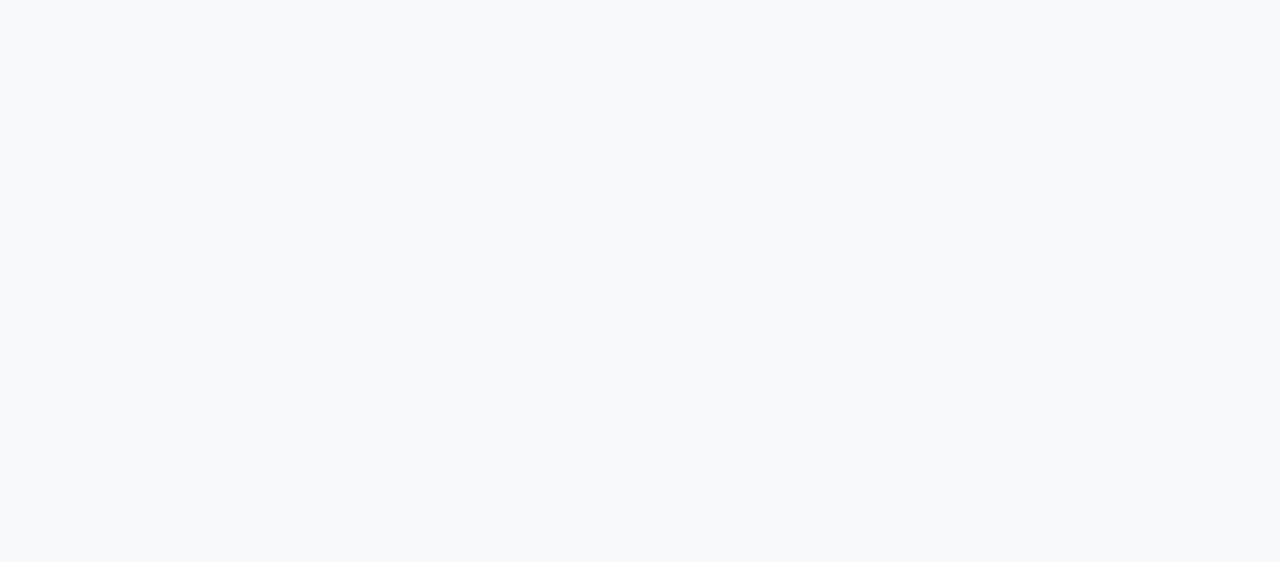
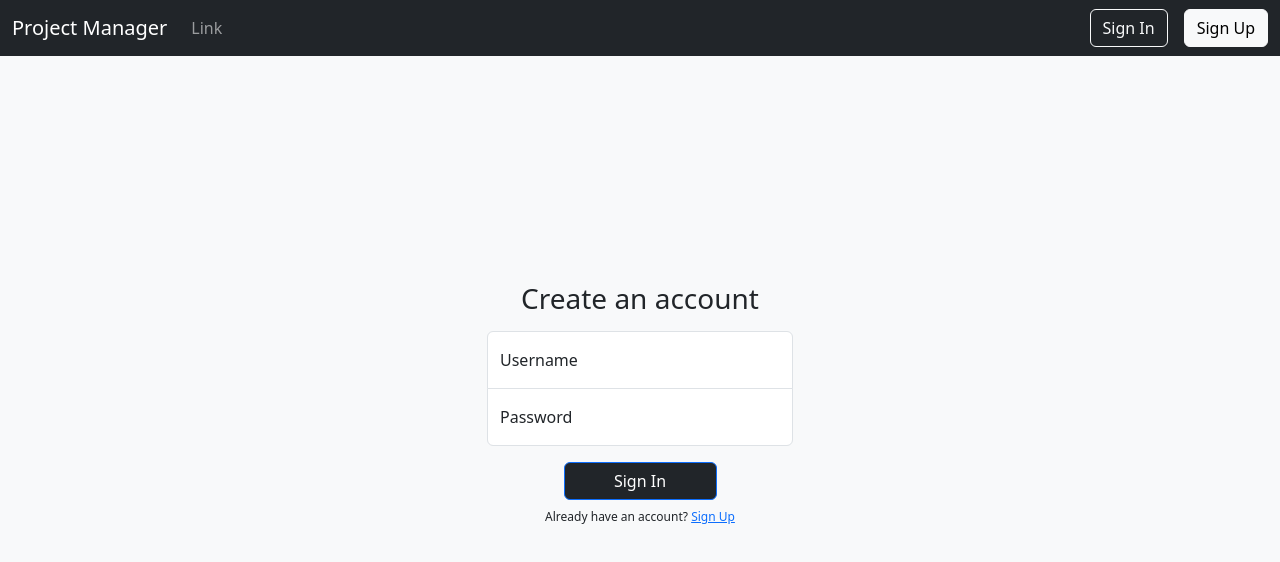
Before and after one commit to brendan-kormos/final-project, a React (Vite) app in the folder client/: page /sign-in in a window 1280 px wide. Before the commit this address had no page. Shown: the top 562 px of the page. Built offline with nearby package versions, Linux system fonts and the light colour scheme.

Commit message:
properly done with signin-signup ui

```diff
--- a/client/scss/custom.scss
+++ b/client/scss/custom.scss
@@ -3,35 +3,35 @@
 // Custom.scss
 // Option B: Include parts of Bootstrap
 
-// 1. Include functions first (so you can manipulate colors, SVGs, calc, etc)
-@import '../node_modules/bootstrap/scss/functions';
+// // 1. Include functions first (so you can manipulate colors, SVGs, calc, etc)
+// @import '../node_modules/bootstrap/scss/functions';
 
-// 2. Include any default variable overrides here
+// // 2. Include any default variable overrides here
 
-// 3. Include remainder of required Bootstrap stylesheets (including any separate color mode stylesheets)
-@import '../node_modules/bootstrap/scss/variables';
-@import '../node_modules/bootstrap/scss/variables-dark';
+// // 3. Include remainder of required Bootstrap stylesheets (including any separate color mode stylesheets)
+// @import '../node_modules/bootstrap/scss/variables';
+// @import '../node_modules/bootstrap/scss/variables-dark';
 
-// 4. Include any default map overrides here
+// // 4. Include any default map overrides here
 
-// 5. Include remainder of required parts
-@import '../node_modules/bootstrap/scss/maps';
-@import '../node_modules/bootstrap/scss/mixins';
-@import '../node_modules/bootstrap/scss/root';
+// // 5. Include remainder of required parts
+// @import '../node_modules/bootstrap/scss/maps';
+// @import '../node_modules/bootstrap/scss/mixins';
+// @import '../node_modules/bootstrap/scss/root';
 
-// 6. Optionally include any other parts as needed
-@import '../node_modules/bootstrap/scss/utilities';
-@import '../node_modules/bootstrap/scss/reboot';
-@import '../node_modules/bootstrap/scss/type';
-@import '../node_modules/bootstrap/scss/images';
-@import '../node_modules/bootstrap/scss/containers';
-@import '../node_modules/bootstrap/scss/grid';
-@import '../node_modules/bootstrap/scss/helpers';
+// // 6. Optionally include any other parts as needed
+// @import '../node_modules/bootstrap/scss/utilities';
+// @import '../node_modules/bootstrap/scss/reboot';
+// @import '../node_modules/bootstrap/scss/type';
+// @import '../node_modules/bootstrap/scss/images';
+// @import '../node_modules/bootstrap/scss/containers';
+// @import '../node_modules/bootstrap/scss/grid';
+// @import '../node_modules/bootstrap/scss/helpers';
 
-// 7. Optionally include utilities API last to generate classes based on the Sass map in `_utilities.scss`
-@import '../node_modules/bootstrap/scss/utilities/api';
+// // 7. Optionally include utilities API last to generate classes based on the Sass map in `_utilities.scss`
+// @import '../node_modules/bootstrap/scss/utilities/api';
 
-// 8. Add additional custom code here
+// // 8. Add additional custom code here
 
-.custom-text-small {
-}
+// .custom-text-small {
+// }
--- a/client/src/App.tsx
+++ b/client/src/App.tsx
@@ -1,30 +1,31 @@
-import { Route, Routes } from 'react-router-dom';
+import { useNavigate, Route, Routes } from 'react-router-dom';
 import { useState, useEffect, Context, createContext } from 'react';
 import './App.css';
 
 const ThemeContext = createContext('light');
 
-import Login from './pages/Login';
-import Register from './pages/Register';
+import SignIn from './pages/SignIn';
+import SignUp from './pages/SignUp';
 import NavBar from './Components/Navbar';
 import React from 'react';
 
 export default function App() {
   // const found = ReactDOM.findDOMNode
   // console.log('found', found)
-  const [theme, setTheme] = useState('dark')
-
+  const [theme, setTheme] = useState('dark');
+  const navigate = useNavigate();
   useEffect(() => {
     document.documentElement.classList.add('data-bs-theme', 'dark', 'h-100'); //<html>
-    document.body.classList.add("bg-body-tertiary", "h-100")
-    document.body.querySelector("#root").classList.add("h-100")
+    document.body.classList.add('bg-body-tertiary', 'h-100');
+    document.body.querySelector('#root').classList.add('h-100');
   }, []);
   return (
     <ThemeContext.Provider value={theme}>
       <Routes>
         {/* <Route path="/" element={<NavBar />}> */}
-          <Route index path="/register" element={<Register />} />
-          <Route path="/login" element={<Login />} />
+        <Route index path="/sign-up" element={<SignUp />} />
+        <Route path="/sign-in" element={<SignIn />} />
+        <Route path="*" element={ <SignUp />} />
         {/* </Route> */}
       </Routes>
     </ThemeContext.Provider>
--- a/client/src/Components/NavBar.tsx
+++ b/client/src/Components/NavBar.tsx
@@ -1,18 +1,73 @@
 import { Button } from 'react-bootstrap';
-import { Outlet, Route } from 'react-router-dom';
-
+import { Link, Outlet, Route, useNavigate } from 'react-router-dom';
 
 export default function NavBar() {
+  const navigate = useNavigate();
   return (
     <>
-      <nav className="navbar navbar-expand-sm navbar-dark bg-dark mb-auto w-100">
-        <div className="navbar-collapse">
-          <ul className="navbar-nav mr-auto">
-            <li className="text-white nav-item nav-link">hello</li>
-          </ul>
+      <nav className="navbar navbar-expand-md navbar-dark fixed-top bg-dark">
+        <div className="container-fluid">
+          <Link className="navbar-brand" to="/sign-up">
+            Project Manager
+          </Link>
+          <button
+            className="navbar-toggler"
+            type="button"
+            data-bs-toggle="collapse"
+            data-bs-target="#navbarCollapse"
+            aria-controls="navbarCollapse"
+            aria-expanded="false"
+            aria-label="Toggle navigation">
+            <span className="navbar-toggler-icon"></span>
+          </button>
+          <div className="collapse navbar-collapse" id="navbarCollapse">
+            <ul className="navbar-nav me-auto mb-md-0">
+              {/* <li className="nav-item">
+                <Link className="nav-link active" to="#">
+                  Home
+                </Link>
+              </li> */}
+
+              <li className="nav-item">
+                {/* "active" is a class that could be used if the tab is currently open*/}
+                <Link className="nav-link" href="#">
+                  Link
+                </Link>
+              </li>
+
+              {/* <li className="nav-item">
+                <Link className="nav-link disabled" aria-disabled="true">
+                  Disabled
+                </Link>
+              </li> */}
+            </ul>
+
+            <ul className="navbar-nav mb-md-0">
+              <li className="nav-item me-3 d-none d-md-block">
+                <Link to="/sign-in" className="btn btn-outline-light ">
+                  Sign In
+                </Link>
+              </li>
+              <li className="nav-item d-none d-md-block">
+                <Link to="/sign-up" className="btn btn-light">
+                  Sign Up
+                </Link>
+              </li>
+
+              <li className="nav-item d-md-none">
+                <Link className="nav-link" aria-current="page" to="/sign-in">
+                  Sign In
+                </Link>
+              </li>
+              <li className="nav-item d-md-none">
+                <Link className="nav-link" aria-current="page" to="/sign-up">
+                  Sign Up
+                </Link>
+              </li>
+            </ul>
+          </div>
         </div>
       </nav>
-      {/* <Outlet /> */}
     </>
   );
 }
--- a/client/src/pages/Register.tsx
+++ b/client/src/pages/SignIn.tsx
@@ -1,7 +1,7 @@
-import './Register.css';
+import './SignIn.css';
 
 import React from 'react';
-import { useParams } from 'react-router-dom';
+import { Link, useParams } from 'react-router-dom';
 
 import {
   FloatingLabel,
@@ -13,7 +13,7 @@ import {
 
 import NavBar from '../Components/NavBar';
 
-export default function Login() {
+export default function SignIn() {
   return (
     <div className="h-100 d-flex flex-column ">
       <NavBar />
@@ -21,7 +21,7 @@ export default function Login() {
         style={{}}
         className="m-auto d-flex align-items-center flex-grow-1 w-100">
         <Container className="" style={{ maxWidth: 330 }}>
-          <Form className="w-100 d-flex flex-column" data-form-type="register">
+          <Form className="w-100 d-flex flex-column" data-form-type="sign-in">
             <h1 className="my-2 h3 fw-normal text-center">Create an account</h1>
             <FormGroup className="form-group my-2">
               <FloatingLabel
@@ -45,11 +45,11 @@ export default function Login() {
             {/* <Form.Check className="my-1 mx-auto" label="Remember me"></Form.Check> */}
 
             <Button type="submit" className="my-2 bg-dark mx-auto w-50">
-              Register
+              Sign In
             </Button>
             <div className="text-center" style={{ fontSize: 12 }}>
               <span>Already have an account? </span>
-              <a href="/login">Log in</a>
+              <Link to="/sign-up">Sign Up</Link>
             </div>
           </Form>
         </Container>
--- a/client/src/pages/Login.tsx
+++ b/client/src/pages/SignUp.tsx
@@ -1,7 +1,8 @@
-import './Login.css';
+import './SignIn.css';
 
 import React from 'react';
-import { useParams } from 'react-router-dom';
+import { useEffect } from 'react';
+import { Link, useNavigate, useParams, useLocation } from 'react-router-dom';
 
 import {
   FloatingLabel,
@@ -13,7 +14,18 @@ import {
 
 import NavBar from '../Components/NavBar';
 
-export default function Login() {
+export default function SignIn() {
+
+  const navigate = useNavigate();
+  const location = useLocation();
+
+  useEffect(() => {
+    if (location.pathname !== '/sign-up') {
+      console.log('location', location);
+      navigate('/sign-up');
+    }
+  }, []);
+
   return (
     <div className="h-100 d-flex flex-column ">
       <NavBar />
@@ -22,7 +34,7 @@ export default function Login() {
         className="m-auto d-flex align-items-center flex-grow-1 w-100">
         <Container className="" style={{ maxWidth: 330 }}>
           <Form className="w-100 d-flex flex-column" data-form-type="login">
-            <h1 className="my-2 h3 fw-normal text-center">Please Log in</h1>
+            <h1 className="my-2 h3 fw-normal text-center">Please Sign In</h1>
             <FormGroup className="form-group my-2">
               <FloatingLabel
                 controlId="floatingInput"
@@ -45,11 +57,11 @@ export default function Login() {
 
             {/* <Form.Check className="my-1 mx-auto" label="Remember me"></Form.Check> */}
             <Button type="submit" className="my-2 bg-dark mx-auto w-50">
-              Log in
+              Sign Up
             </Button>
             <div className="text-center" style={{ fontSize: 12 }}>
               <span>Don't have an account? </span>
-              <a href="/register">Register</a>
+              <Link to="/sign-in">Sign In</Link>
             </div>
           </Form>
         </Container>
```
Also changed, not shown: client/src/pages/SignIn.css (renamed from client/src/pages/Login.css), client/src/pages/SignUp.css (renamed from client/src/pages/Register.css).
